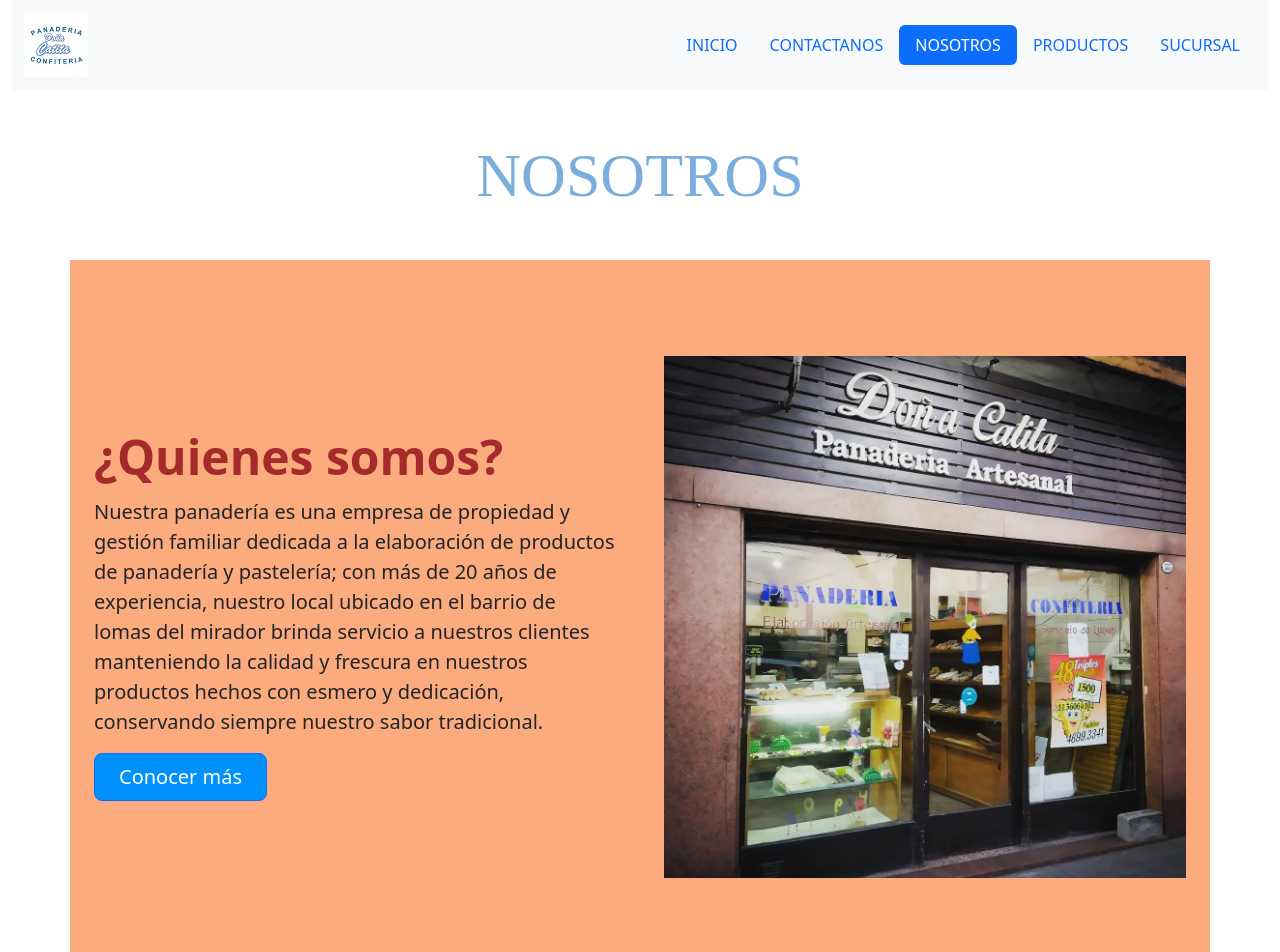
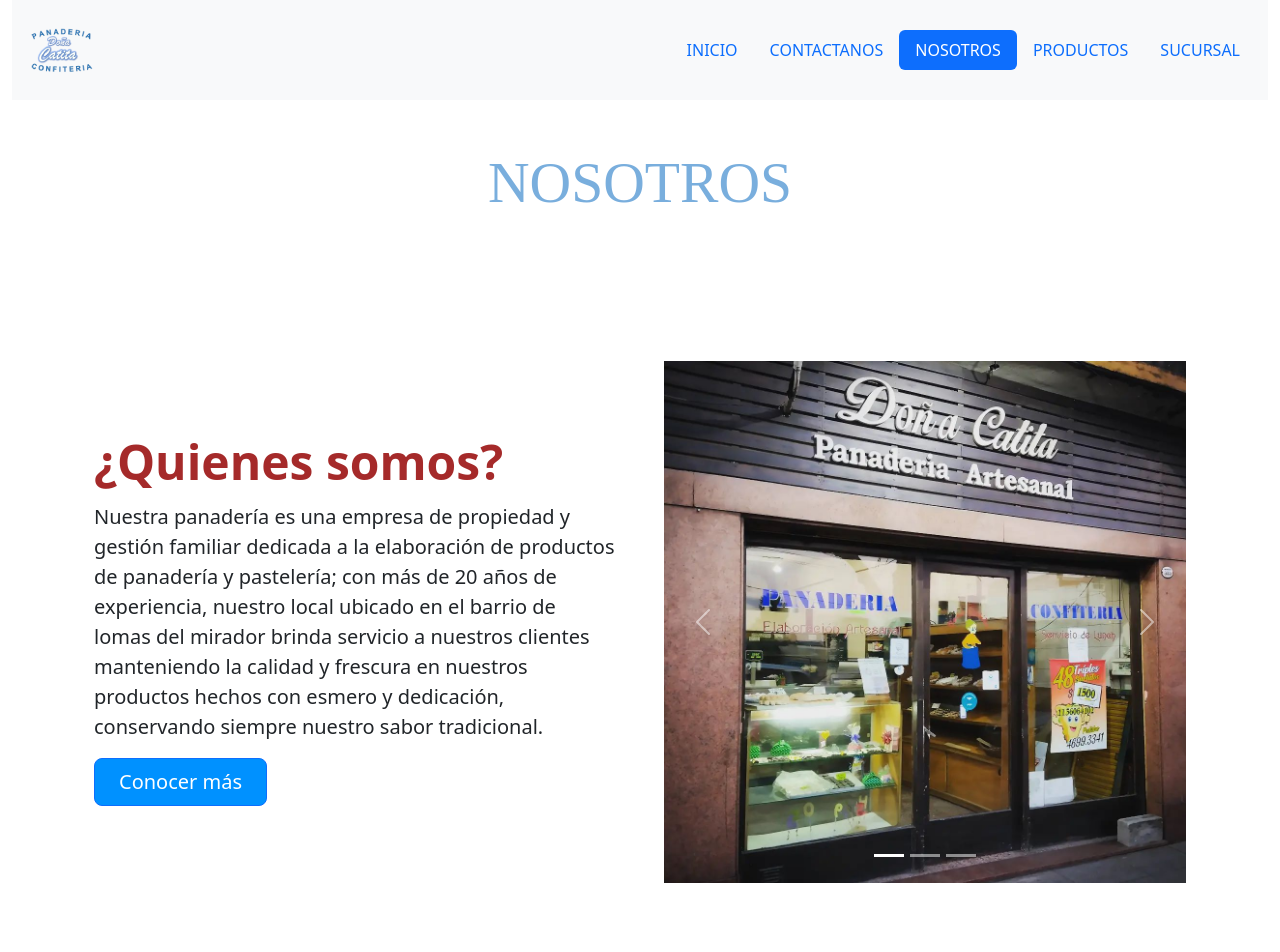
Before and after one commit to columbran/panaderia-columbran-silvio-sass, a plain HTML site: page assets/pages/nosotros.html in a window 1280 px wide. Shown: the top 952 px of the page. Drawn offline with nearby package versions, Linux system fonts and the light colour scheme.

Commit message:
agregue logo transparente

```diff
--- a/assets/pages/nosotros.html
+++ b/assets/pages/nosotros.html
@@ -11,12 +11,12 @@
     <link href="https://cdn.jsdelivr.net/npm/bootstrap@5.2.0-beta1/dist/css/bootstrap.min.css" rel="stylesheet" integrity="sha384-0evHe/X+R7YkIZDRvuzKMRqM+OrBnVFBL6DOitfPri4tjfHxaWutUpFmBp4vmVor" crossorigin="anonymous">
     <link href="https://unpkg.com/aos@2.3.1/dist/aos.css" rel="stylesheet">
     <link rel="stylesheet" href="../css/style.css">
-    <link rel="shortcut icon" href="../img/logopaint.jpg">
+    <link rel="shortcut icon" href="../img/logotra.png">
 </head>
 <body class="container-fluid">
     <nav class="navbar navbar-expand-lg bg-light">
         <div class="container-fluid">
-          <a class="navbar-brand" href="/index.html"><img data-aos="fade-right" data-aos-offset="300" data-aos-easing="ease-in-sine" src="../img/logopaint.jpg" alt="imagen logo"></a>
+          <a class="navbar-brand" href="/index.html"><img data-aos="fade-right" data-aos-offset="300" data-aos-easing="ease-in-sine" src="../img/logotra.png" alt="imagen logo"></a>
           <button class="navbar-toggler" type="button" data-bs-toggle="collapse" data-bs-target="#navbarNavDropdown" aria-controls="navbarNavDropdown" aria-expanded="false" aria-label="Toggle navigation">
             <span class="navbar-toggler-icon"></span>
           </button>
@@ -46,10 +46,37 @@
         <H1 data-aos="flip-left"
         data-aos-easing="ease-out-cubic"
         data-aos-duration="2000" class="text-center my-5 subtitulo">NOSOTROS</H1>
+
         <div class="container col-xxl-8 px-4 py-5 nosotros">
             <div class="row flex-lg-row-reverse align-items-center g-5 py-5">
               <div class="col-10 col-sm-8 col-lg-6">
-                <img src="../img/local.jpg" class="d-block mx-lg-auto img-fluid" alt="Bootstrap Themes" width="700" height="500" loading="lazy">
+
+                <div id="carouselExampleIndicators" class="carousel slide" data-bs-ride="true">
+                  <div class="carousel-indicators">
+                    <button type="button" data-bs-target="#carouselExampleIndicators" data-bs-slide-to="0" class="active" aria-current="true" aria-label="Slide 1"></button>
+                    <button type="button" data-bs-target="#carouselExampleIndicators" data-bs-slide-to="1" aria-label="Slide 2"></button>
+                    <button type="button" data-bs-target="#carouselExampleIndicators" data-bs-slide-to="2" aria-label="Slide 3"></button>
+                  </div>
+                  <div class="carousel-inner">
+                    <div class="carousel-item active">
+                      <img src="/assets/img/local.jpg" class="d-block w-100" alt="...">
+                    </div>
+                    <div class="carousel-item">
+                      <img src="/assets/img/carru2.jpg" class="d-block w-100" alt="...">
+                    </div>
+                    <div class="carousel-item">
+                      <img src="/assets/img/carru3.jpg" class="d-block w-100" alt="...">
+                    </div>
+                  </div>
+                  <button class="carousel-control-prev" type="button" data-bs-target="#carouselExampleIndicators" data-bs-slide="prev">
+                    <span class="carousel-control-prev-icon" aria-hidden="true"></span>
+                    <span class="visually-hidden">Previous</span>
+                  </button>
+                  <button class="carousel-control-next" type="button" data-bs-target="#carouselExampleIndicators" data-bs-slide="next">
+                    <span class="carousel-control-next-icon" aria-hidden="true"></span>
+                    <span class="visually-hidden">Next</span>
+                  </button>
+                </div>
               </div>
               <div class="col-lg-6">
                 <h2 class="display-5 fw-bold lh-1 mb-3">¿Quienes somos?</h2>
@@ -61,6 +88,10 @@
               </div>
             </div>
           </div>
+
+
+
+
 
 
      </main>
--- a/assets/scss/_variables.scss
+++ b/assets/scss/_variables.scss
@@ -5,4 +5,4 @@ $coloresbtn:(
  );
 
  $colorDeLetras:rgb(121, 174, 221);
- $TamanioTitulo:62px;
+ $TamanioTitulo:4.5vw;
--- a/assets/scss/style.scss
+++ b/assets/scss/style.scss
@@ -25,15 +25,10 @@
     color: $colorDeLetras;
 }
 
-.nosotros{
-    background-color: beige;
-}
 
 
 
-.nosotros {
-   background-color: #FBAB7E;
-}
+
 
   h2{
     color: brown;
```
Also changed, not shown: assets/pages/contactanos.html (+2 -2 lines), assets/pages/productos.html (+3 -3 lines), assets/pages/sucursal.html (+2 -2 lines), index.html (+6 -8 lines), assets/css/style.css, assets/img/carru2.jpg (added), assets/img/carru3.jpg (added), assets/img/logotra.png (added).
